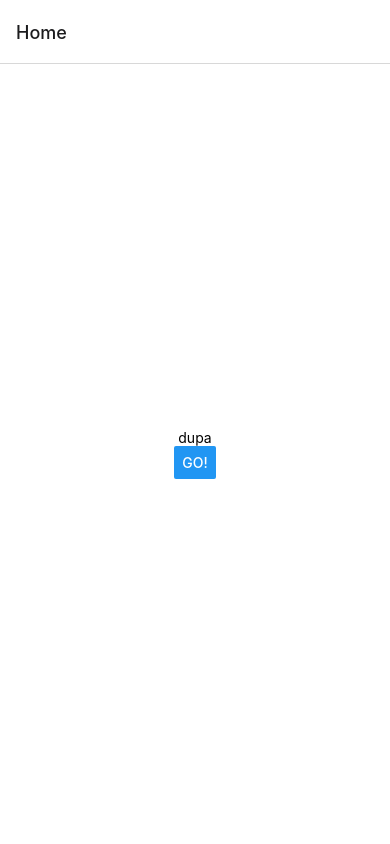
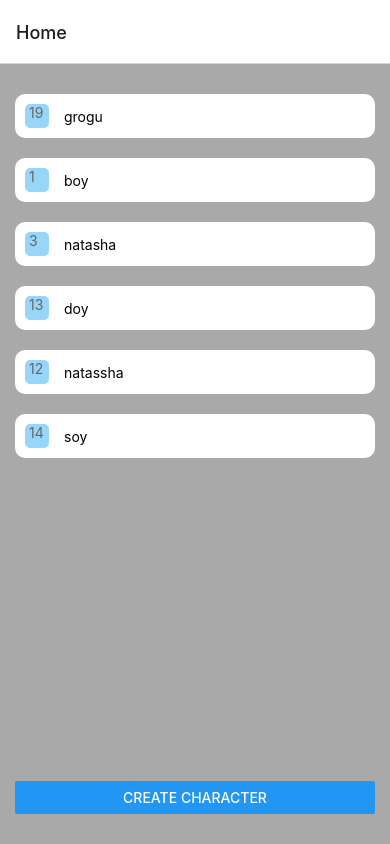
Before and after one commit to The0Jan/DnD_Assistant, a React Native app: screen /Home in a window 390 px wide. Built offline with nearby package versions, Linux system fonts and the light colour scheme.

Commit message:
Home page scrollable list

```diff
--- a/App.js
+++ b/App.js
@@ -5,6 +5,7 @@ import {createNativeStackNavigator} from '@react-navigation/native-stack'
 
 import Home from './components/Home';
 import Character from './components/Character';
+import Creation from './components/Creation';
 
 const Stack = createNativeStackNavigator()
 
@@ -14,6 +15,7 @@ export default function App() {
       <Stack.Navigator>
         <Stack.Screen name="Home" component={Home} />
         <Stack.Screen name="Character" component={Character} />
+        <Stack.Screen name="Creation" component={Creation} />
       </Stack.Navigator>
     </NavigationContainer>
   );
--- /dev/null
+++ b/components/Creation.js
@@ -0,0 +1,23 @@
+import { StatusBar } from 'expo-status-bar';
+import { StyleSheet, Text, View } from 'react-native';
+
+export default function Creation() {
+
+    return (
+        <View style={styles.container}>
+          <Text>Creation</Text>
+          <StatusBar style="auto" />
+        </View>
+      );
+}
+
+
+
+const styles = StyleSheet.create({
+    container: {
+      flex: 1,
+      backgroundColor: '#fff',
+      alignItems: 'center',
+      justifyContent: 'center',
+    },
+  });
--- a/components/Home.js
+++ b/components/Home.js
@@ -1,20 +1,42 @@
 import { NavigationContainer } from '@react-navigation/native';
 import { StatusBar } from 'expo-status-bar';
-import { StyleSheet, Text, View, Button } from 'react-native';
+import { StyleSheet, Text, View, Button, ScrollView } from 'react-native';
+
+import Sheet from './Sheet';
+
+export default function Home({navigation}) {
 
 
 
-export default function Home({navigation}) {
+    var all_characters = [
+      {name :"grogu", level:19},
+      {name: "boy", level:1},
+      {name: "natasha", level:3},
+      {name: "doy ", level:13},
+      {name: "natassha", level:12},
+      {name: "soy", level:14},
+
+
+    ]
 
     return (
         <View style={styles.container}>
-          <Text>dupa</Text>
-          <StatusBar style="auto" />
-          <Button
-            title="GO!"
-            onPress = { () => navigation.navigate('Character')}
-            />
 
+          <ScrollView style={styles.sheet_wrapper}>
+            {
+              all_characters.map((character) =>
+              {
+                return <Sheet name={character.name} level ={character.level} />
+              })
+            }
+          </ScrollView>
+
+          <View style = {styles.button_create}>
+            <Button
+              title="Create Character"
+              onPress = { () => navigation.navigate('Creation')}
+              />
+          </View>
         </View>
       );
 }
@@ -22,8 +44,27 @@ export default function Home({navigation}) {
 const styles = StyleSheet.create({
     container: {
       flex: 1,
-      backgroundColor: '#fff',
-      alignItems: 'center',
-      justifyContent: 'center',
+      backgroundColor: '#A9A9A9',
+
     },
+    sheet_wrapper: {
+      maxHeight: "85%" ,
+      paddingTop: 30,
+      paddingBottom: 20,
+      paddingHorizontal: 15,
+    },
+
+    single_sheet: {
+      marginTop: 30,
+      marginBottom: 30
+    },
+
+    button_create: {
+      bottom: 15,
+      paddingHorizontal:15,
+      paddingVertical: 15,
+      flex: 1,
+      justifyContent: 'flex-end'
+
+    }
   });
--- /dev/null
+++ b/components/Sheet.js
@@ -0,0 +1,51 @@
+import { StatusBar } from 'expo-status-bar';
+import { StyleSheet, Text, View, TouchableOpacity } from 'react-native';
+import { backgroundColor } from 'react-native/Libraries/Components/View/ReactNativeStyleAttributes';
+
+export default function Sheet(prop) {
+
+    function inspect_sheet(){
+        return 0;
+    }
+
+    return (
+
+        <View style ={styles.item}>
+            <TouchableOpacity style = {styles.button} onPress={inspect_sheet}>
+                <Text style = {styles.level}> {prop.level} </Text>
+
+                <Text style = {styles.name}>{prop.name}</Text>
+            </TouchableOpacity>
+          <StatusBar style="auto" />
+        </View>
+      );
+}
+
+const styles = StyleSheet.create({
+    item: {
+        backgroundColor: '#FFF',
+        padding: 10,
+        borderRadius: 10,
+        flexDirection: 'row',
+        alignContent: 'center',
+        justifyContent: 'space-between',
+        marginBottom: 20
+    },
+    button: {
+        flexDirection:'row',
+        alignItems: 'center',
+        flexWrap:'wrap'
+    },
+    name:{
+
+
+    },
+    level:{
+        width: 24,
+        height: 24,
+        backgroundColor: '#55BCF6',
+        opacity: 0.6,
+        borderRadius: 5,
+        marginRight: 15
+    }
+  });
```
